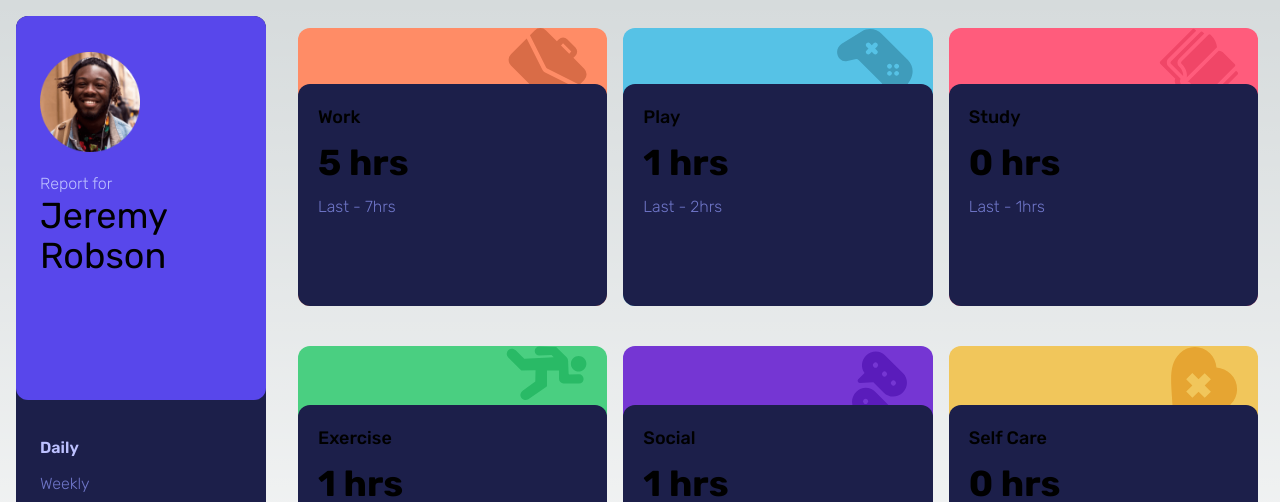
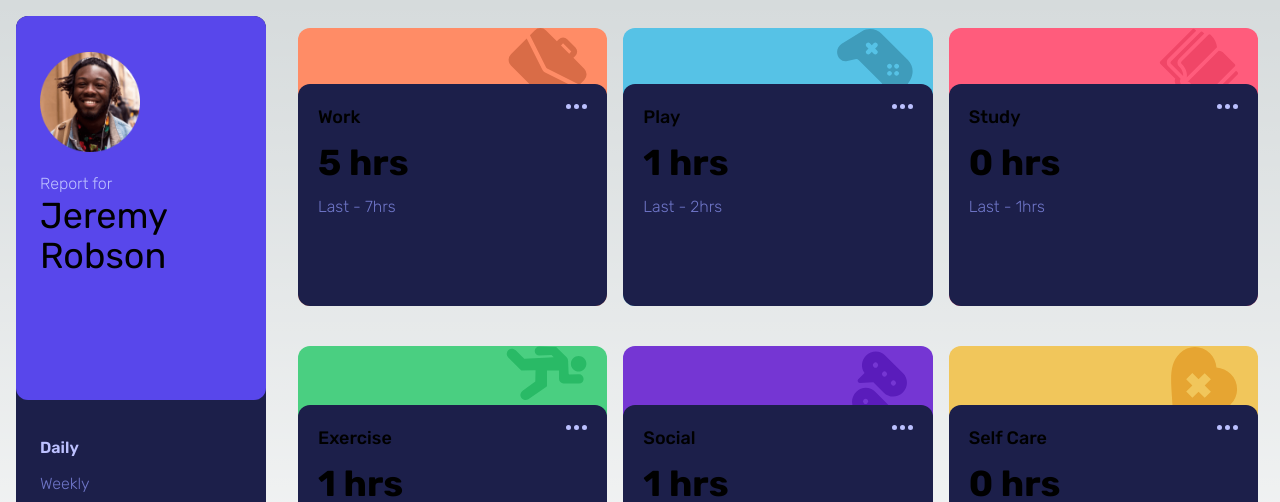
Before and after one commit to DavidVerghese/time-tracking-dashboard, a Next.js app: page /daily in a window 1280 px wide. Shown: the top 502 px of the page. Built offline with nearby package versions, Linux system fonts and the light colour scheme.

Commit message:
add in elipsis icons

```diff
--- a/app/Category/Category.jsx
+++ b/app/Category/Category.jsx
@@ -20,9 +20,14 @@ export default function Category({ category, timeframe, key }) {
 
 	return (
 		<div key={key} className={`${colorMap[category.title]} my-7 sm:my-3 rounded-xl flex flex-col justify-end max-sm:h-48`}>
-			<div className="mr-5 ml-auto h-1/5">{iconMap[category.title]}</div>
+			<div className="mr-5 ml-auto h-1/5">
+				{iconMap[category.title]}
+			</div>
 			<div className="hover:bg-less-dark-blue bg-dark-blue h-4/5 p-5 rounded-xl">
-				<h2>{category.title}</h2>
+				<div className="flex justify-between">
+					<h2>{category.title}</h2>
+					<svg width="21" height="5" xmlns="http://www.w3.org/2000/svg"><path d="M2.5 0a2.5 2.5 0 1 1 0 5 2.5 2.5 0 0 1 0-5Zm8 0a2.5 2.5 0 1 1 0 5 2.5 2.5 0 0 1 0-5Zm8 0a2.5 2.5 0 1 1 0 5 2.5 2.5 0 0 1 0-5Z" fill="#BBC0FF" fill-rule="evenodd"/></svg>
+				</div>
 				<p className="text-4xl font-bold my-3">{category.timeframes[timeframe].current} hrs</p>
 				<p className="text-desaturated-blue">Last - {category.timeframes[timeframe].previous}hrs</p>
 			</div>
```
